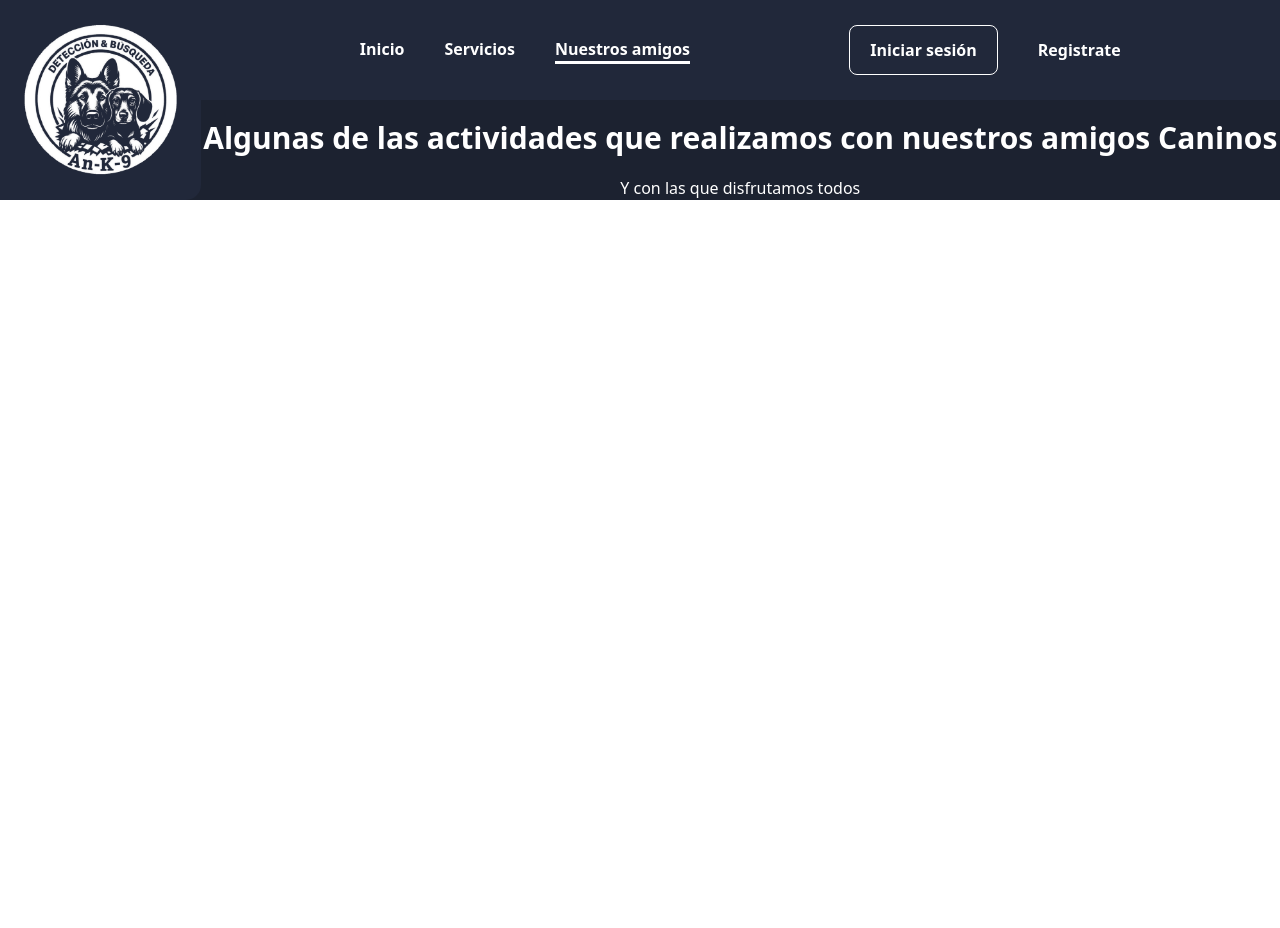
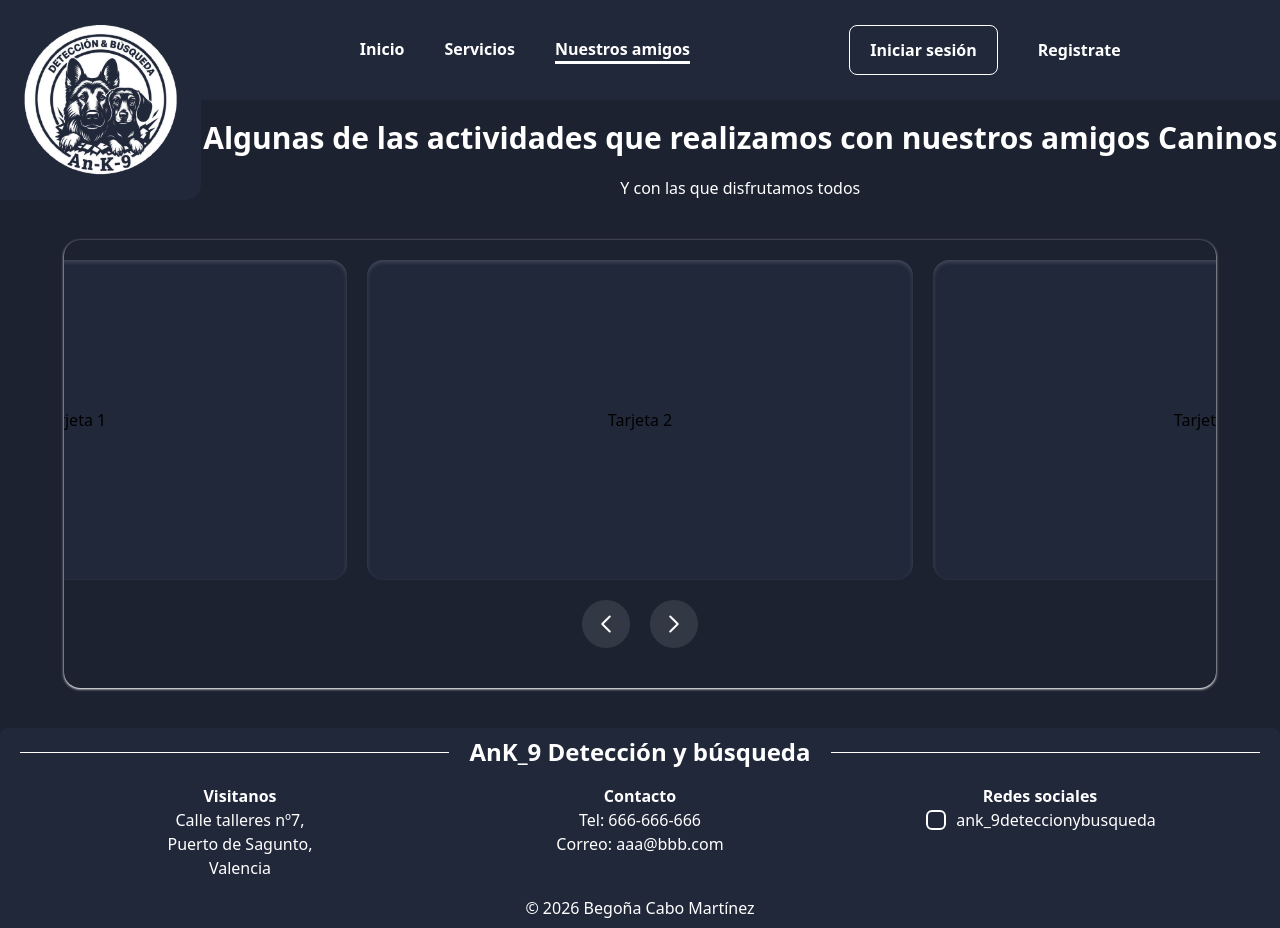
Before and after one commit to Biza13/TFG, a React (Vite) app in the folder tfg_ank9_frontend/: page /ourFriends in a window 1280 px wide. Before the commit the page ends 800 px from the top, so only its background shows below. Built offline with nearby package versions, Linux system fonts and the light colour scheme.

Commit message:
algunos retoques de estilo y hacer el carousel

```diff
--- a/tfg_ank9_frontend/package.json
+++ b/tfg_ank9_frontend/package.json
@@ -11,6 +11,8 @@
   },
   "dependencies": {
     "axios": "^1.13.2",
+    "embla-carousel-autoplay": "^8.6.0",
+    "embla-carousel-react": "^8.6.0",
     "framer-motion": "^12.29.2",
     "react": "^19.2.0",
     "react-dom": "^19.2.0",
--- /dev/null
+++ b/tfg_ank9_frontend/src/components/Carousel.jsx
@@ -0,0 +1,89 @@
+import React from "react";
+//para el carrousel
+import useEmblaCarousel from 'embla-carousel-react'
+import Autoplay from 'embla-carousel-autoplay'
+
+//Si me da tiempo lo hare escalable con un array que se pueda recorrer y mostrar tantos videos como tenga el array
+export default function Carousel() {
+
+    /* Este es el hook de embla
+    emblaRef se lo pondremos al div que va a ser el carousel (el que se va a mover)
+    y el emblaApi tiene las funciones para mover el carousel (los botones)
+    el loop: true es para que cuando llegue a la ultima tarjeta se vuelva a la primera y el autoplay es para que se mueva solo */
+    const [emblaRef, emblaApi] = useEmblaCarousel({ loop: true }, [Autoplay()]);
+    const cardStyle = "w-[50%] shrink-0 bg-[#21283a] h-80 rounded-2xl flex items-center justify-center inset-shadow-sm inset-shadow-gray-500/50";
+
+    /* Función para ir hacia atrás */
+    const backwards = () => {
+        /* Si esta cargado el emblaApi, hace la función que viene predefinida */
+        if (emblaApi) emblaApi.scrollPrev()
+    }
+
+    const forwards = () => {
+        if (emblaApi) emblaApi.scrollNext()
+    }
+
+  return (
+    <>
+      <div className="w-[90%] overflow-hidden m-auto rounded-2xl p-5 shadow-sm shadow-white"ref={emblaRef}>
+
+        {/* Div de las imgs o videos */}
+        <div className="flex w-full gap-5 pl-5">
+
+          <div className={cardStyle}>
+            Tarjeta 1
+          </div>
+
+          <div className={cardStyle}>
+            Tarjeta 2
+          </div>
+
+          <div className={cardStyle}>
+            Tarjeta 3
+          </div>
+
+          <div className={cardStyle}>
+            Tarjeta 4
+          </div>
+
+        </div>
+
+        {/* Div de botones */}
+        <div className="flex justify-center gap-5 my-5">
+
+          {/* Botón anterior */}
+          <button
+            className="bg-white/10 hover:bg-white/20 p-3 rounded-full text-white transition-all"
+            onClick={backwards}
+          >
+            <svg
+              xmlns="http://www.w3.org/2000/svg"
+              fill="none"
+              viewBox="0 0 24 24"
+              strokeWidth={2}
+              stroke="currentColor"
+              className="w-6 h-6"
+            >
+              <path
+                strokeLinecap="round"
+                strokeLinejoin="round"
+                d="M15.75 19.5L8.25 12l7.5-7.5"
+              />
+            </svg>
+          </button>
+
+          {/* Botón siguiente */}
+          <button
+            className="bg-white/10 hover:bg-white/20 p-3 rounded-full text-white transition-all" onClick={forwards}>
+            <svg xmlns="http://www.w3.org/2000/svg" fill="none" viewBox="0 0 24 24" strokeWidth={2} stroke="currentColor" className="w-6 h-6">
+              <path strokeLinecap="round" strokeLinejoin="round" d="M8.25 4.5l7.5 7.5-7.5 7.5"
+              />
+            </svg>
+          </button>
+
+        </div>
+
+      </div>
+    </>
+  );
+}
--- a/tfg_ank9_frontend/src/components/Header.jsx
+++ b/tfg_ank9_frontend/src/components/Header.jsx
@@ -13,21 +13,25 @@ export default function Header({children}) {
 
     //Estilos para que se quede subrayado la página en la que estás.
     const onStyle = 'transition-transform duration-500 active:scale-125 border-b-3';
-    const offStyle = 'transition-transform duration-500 active:scale-125';
+    const offStyle = 'transition-transform duration-500 active:scale-125 lg:hover:scale-125';
 
     //Para movil
     if (isMobile) {
         return (
         <nav className="bg-[#21283a] text-white p-4 inset-shadow-sm inset-shadow-gray-500/50">
+
             <div className="flex justify-between items-center">
                 <img src={Logo} alt="Logo" className="w-16" />
 
                 <p className='font-bold text-2xl'>{children}</p>
 
+                {/* Botón menú hamburguesa */}
                 <button onClick={() => setMenuOpen(!menuOpen)} className="w-[15%] p-2 font-bold text-2xl flex justify-end">
                     {menuOpen ? "✕" : <img src={ham} alt="Hamburguer menu"></img>}
                 </button>
             </div>
+
+            {/* Si el menú esta abierto muestra los links */}
             {menuOpen && (
             <div className="flex flex-col gap-5 mt-5 pb-5 font-bold border-t border-gray-700 pt-5 items-center">
                 <Link to='/'>Inicio</Link>
@@ -47,11 +51,14 @@ export default function Header({children}) {
         return (
             <div className='w-full flex'>
 
+                {/* Logo */}
                 <div className='w-[25%] bg-[#21283a] rounded-br-[15px] p-5'>
                     <img src={Logo} alt="Logo" />
                 </div>
 
                 <div className='w-full flex-col'>
+
+                    {/* Barra links */}
                     <div className='w-full bg-[#21283a] h-20 text-white text-sm font-bold flex justify-evenly items-center'>
                         <div className='flex gap-10'>
                             {/* Usamos navLink porque sabe el que página estamos, en vez de Link que No lo sabe
@@ -68,6 +75,7 @@ export default function Header({children}) {
 
                     </div>
 
+                    {/* Children para textos */}
                     <div className='flex flex-col items-center text-white'>
                         {children}
                     </div>
@@ -82,11 +90,14 @@ export default function Header({children}) {
         return (
             <div className='w-full flex'>
 
+                {/* Logo */}
                 <div className='w-[18%] bg-[#21283a] rounded-br-[15px] p-5'>
                     <img src={Logo} alt="Logo" />
                 </div>
 
                 <div className='w-full flex-col'>
+
+                    {/* Barra de links */}
                     <div className='w-full bg-[#21283a] h-25 text-white font-bold flex justify-evenly items-center'>
                         <div className='flex gap-10'>
                             {/* Usamos navLink porque sabe el que página estamos, en vez de Link que No lo sabe
@@ -97,12 +108,13 @@ export default function Header({children}) {
                         </div>
 
                         <div className='flex gap-10 items-center'>
-                            <NavLink to='/login' className='border border-white px-5 py-3 rounded-lg active:bg-white active:text-[#21283a] transition-colors'>Iniciar sesión</NavLink>
+                            <NavLink to='/login' className='border border-white px-5 py-3 rounded-lg active:bg-white active:text-[#21283a] lg:hover:bg-white lg:hover:text-[#21283a] transition-colors duration-300'>Iniciar sesión</NavLink>
                             <NavLink to='/register' className={ ({isActive}) => isActive ? onStyle : offStyle }>Registrate</NavLink>
                         </div>
 
                     </div>
 
+                    {/* Children para los textos */}
                     <div className='flex flex-col items-center justify-center text-white text-center gap-5'>
                         {children}
                     </div>
--- a/tfg_ank9_frontend/src/pages/Home.jsx
+++ b/tfg_ank9_frontend/src/pages/Home.jsx
@@ -16,7 +16,7 @@ export default function Home() {
     if (isMobile){
         return (
             <>
-
+                {/* Header */}
                 <Header>Inicio</Header>
 
                 {/* Cabecera Imagen */}
@@ -103,6 +103,7 @@ export default function Home() {
     if (isTablet){
         return (
             <>
+                {/* Header */}
                 <Header></Header>
 
                 {/* Cabecera Imagen */}
@@ -206,8 +207,10 @@ export default function Home() {
                     {/* overlay para la capa oscura de encima de la imagen */}
                     <div className="bg-gradient-to-r from-black/80 via-black/40 to-transparent">
 
+                        {/* Header */}
                         <Header></Header>
 
+                        {/* Cabecera imagen */}
                         <div className='w-[40%] py-20 pl-20 text-white'>
 
                             <motion.div className='font-bold text-5xl'
--- a/tfg_ank9_frontend/src/pages/OurFriends.jsx
+++ b/tfg_ank9_frontend/src/pages/OurFriends.jsx
@@ -1,6 +1,8 @@
 import React from 'react'
 import Header from '../components/Header'
 import useDeviceType from '../hooks/useDeviceType';
+import Footer from '../components/Footer';
+import Carousel from '../components/Carousel'
 
 export default function OurFriends() {
 
@@ -15,13 +17,22 @@ export default function OurFriends() {
   return(
     <div className='bg-[#1c2230]'>
 
+      {/* Header */}
       <Header>
         <p className='font-bold text-3xl mt-5'>Algunas de las actividades que realizamos con nuestros amigos Caninos</p>
         <p>Y con las que disfrutamos todos</p>
       </Header>
 
-      {/* Carrousel */}
+      {/* Body */}
+      <div className='my-10'>
 
+        {/* Carrousel */}
+        <Carousel></Carousel>
+
+      </div>
+
+      {/* Footer */}
+      <Footer></Footer>
 
     </div>
   )
```
Also changed, not shown: tfg_ank9_frontend/src/pages/Services.jsx (+12 -0 lines), 1 other file (tests, documents, lock files or other folders).
